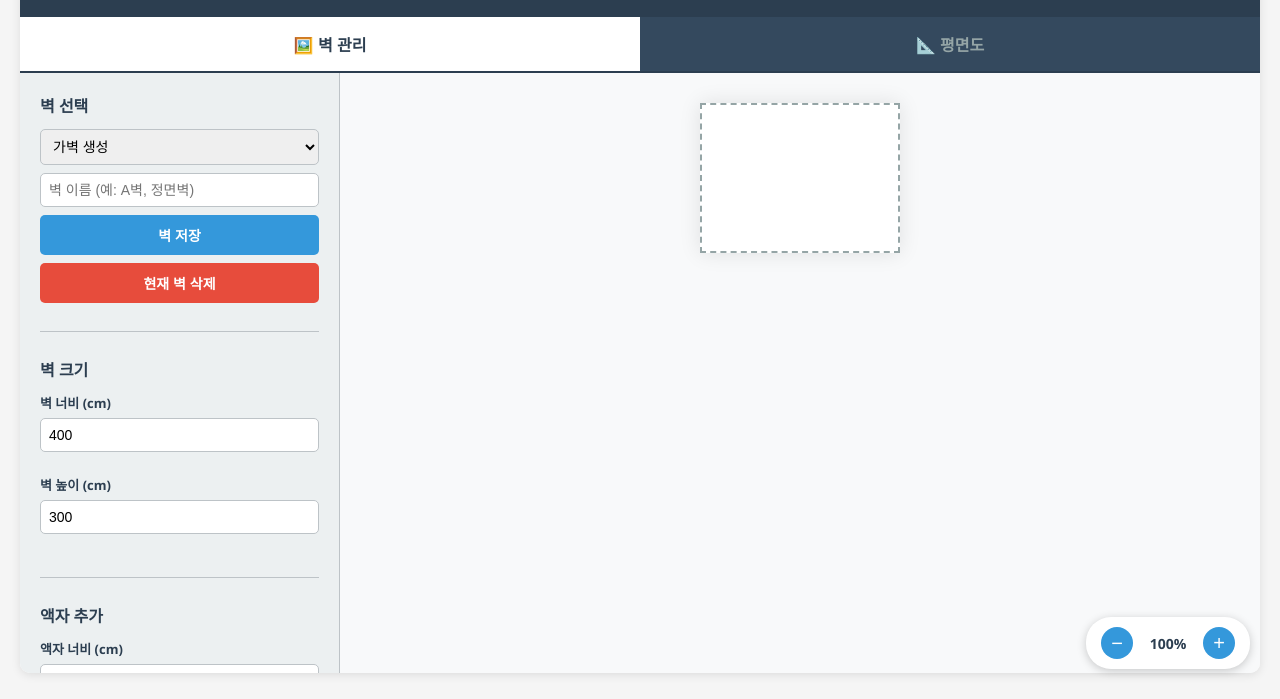
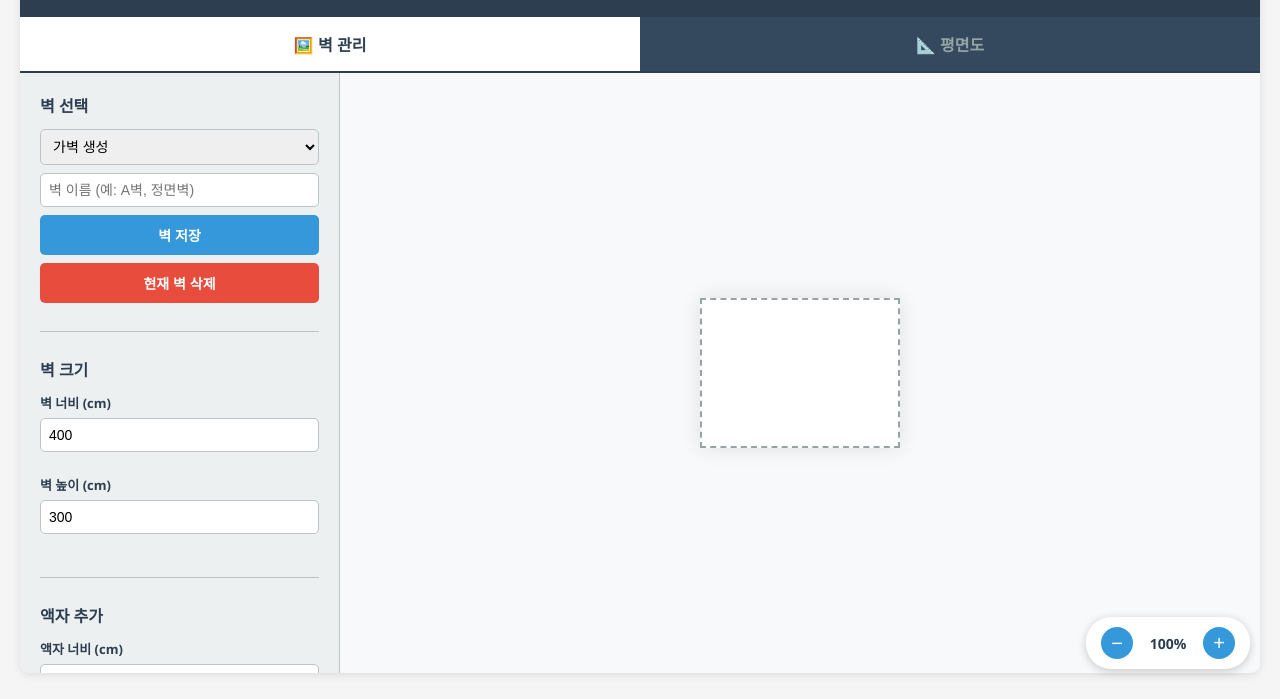
Before and after one commit to kimzakaya/Exhibit-Canvas, a plain HTML site: page index.html in a window 1280 px wide. Both pictures are taken after a click on the button "프로젝트 생성하기". Shown: the part 101-800 px from the top of the page. Drawn offline with Linux system fonts and the light colour scheme.

Commit message:
캔버스 중앙 정렬

```diff
--- a/css/style.css
+++ b/css/style.css
@@ -208,6 +208,10 @@ h1 {
     overflow: auto;
     background: #f8f9fa;
     position: relative;
+
+    display: flex;
+    justify-content: center;  /* 가로 중앙 */
+    align-items: center;      /* 세로 중앙 */
 }
 
 .zoom-controls {
--- a/index.html
+++ b/index.html
@@ -124,6 +124,8 @@
                         <div class="info-item">• 벽을 드래그하여 배치</div>
                         <div class="info-item">• 벽을 클릭하여 선택</div>
                         <div class="info-item">• 회전 핸들로 각도 조정</div>
+                        <div class="info-item">• 스페이스바 + 드래그로 캔버스 이동 </div>
+                        <div class="info-item">• alt + 마우스 휠로 캔버스 확대 및 축소</div>
                         <div class="info-item">• X 버튼으로 삭제</div>
                     </div>
                 </div>
```
